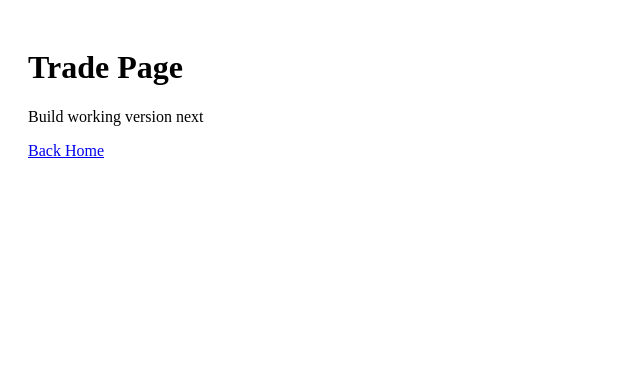
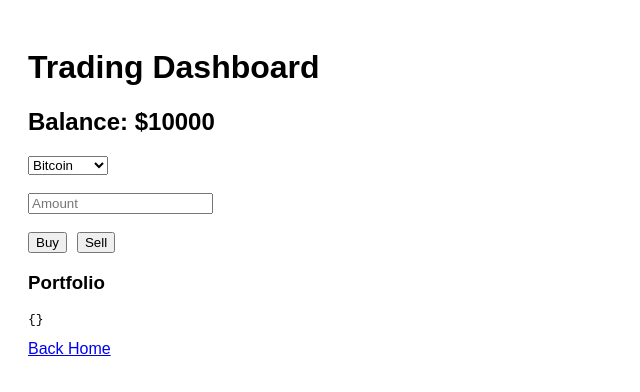
Before and after one commit to derrickdanjuma78-pixel/broker-platform, a Next.js app: page /trade in a window 1280 px wide. Shown: the top 392 px of the page, without its empty margins (0-640 px from the left). Built offline with nearby package versions, Linux system fonts and the light colour scheme.

Commit message:
Update trade.js

```diff
--- a/pages/trade.js
+++ b/pages/trade.js
@@ -1,8 +1,87 @@
+import { useState } from "react";
+
 export default function Trade() {
+  const [balance, setBalance] = useState(10000);
+  const [coin, setCoin] = useState("Bitcoin");
+  const [amount, setAmount] = useState("");
+  const [portfolio, setPortfolio] = useState({});
+
+  const buyCoin = () => {
+    const qty = Number(amount);
+    const price = 50000;
+
+    if (!qty || qty <= 0) return;
+
+    const cost = qty * price;
+
+    if (cost > balance) {
+      alert("Insufficient balance");
+      return;
+    }
+
+    setBalance(balance - cost);
+
+    setPortfolio({
+      ...portfolio,
+      [coin]: (portfolio[coin] || 0) + qty
+    });
+
+    setAmount("");
+  };
+
+  const sellCoin = () => {
+    const qty = Number(amount);
+
+    if (!qty || qty <= 0) return;
+
+    if ((portfolio[coin] || 0) < qty) {
+      alert("Not enough holdings");
+      return;
+    }
+
+    const price = 50000;
+
+    setBalance(balance + qty * price);
+
+    setPortfolio({
+      ...portfolio,
+      [coin]: portfolio[coin] - qty
+    });
+
+    setAmount("");
+  };
+
   return (
-    <div style={{ padding: 20 }}>
-      <h1>Trade Page</h1>
-      <p>Build working version next</p>
+    <div style={{ padding: 20, fontFamily: "Arial" }}>
+      <h1>Trading Dashboard</h1>
+
+      <h2>Balance: ${balance}</h2>
+
+      <select value={coin} onChange={(e) => setCoin(e.target.value)}>
+        <option>Bitcoin</option>
+        <option>Ethereum</option>
+        <option>Solana</option>
+      </select>
+
+      <br /><br />
+
+      <input
+        type="number"
+        placeholder="Amount"
+        value={amount}
+        onChange={(e) => setAmount(e.target.value)}
+      />
+
+      <br /><br />
+
+      <button onClick={buyCoin}>Buy</button>
+      <button onClick={sellCoin} style={{ marginLeft: 10 }}>
+        Sell
+      </button>
+
+      <h3>Portfolio</h3>
+      <pre>{JSON.stringify(portfolio, null, 2)}</pre>
+
       <a href="/">Back Home</a>
     </div>
   );
```
